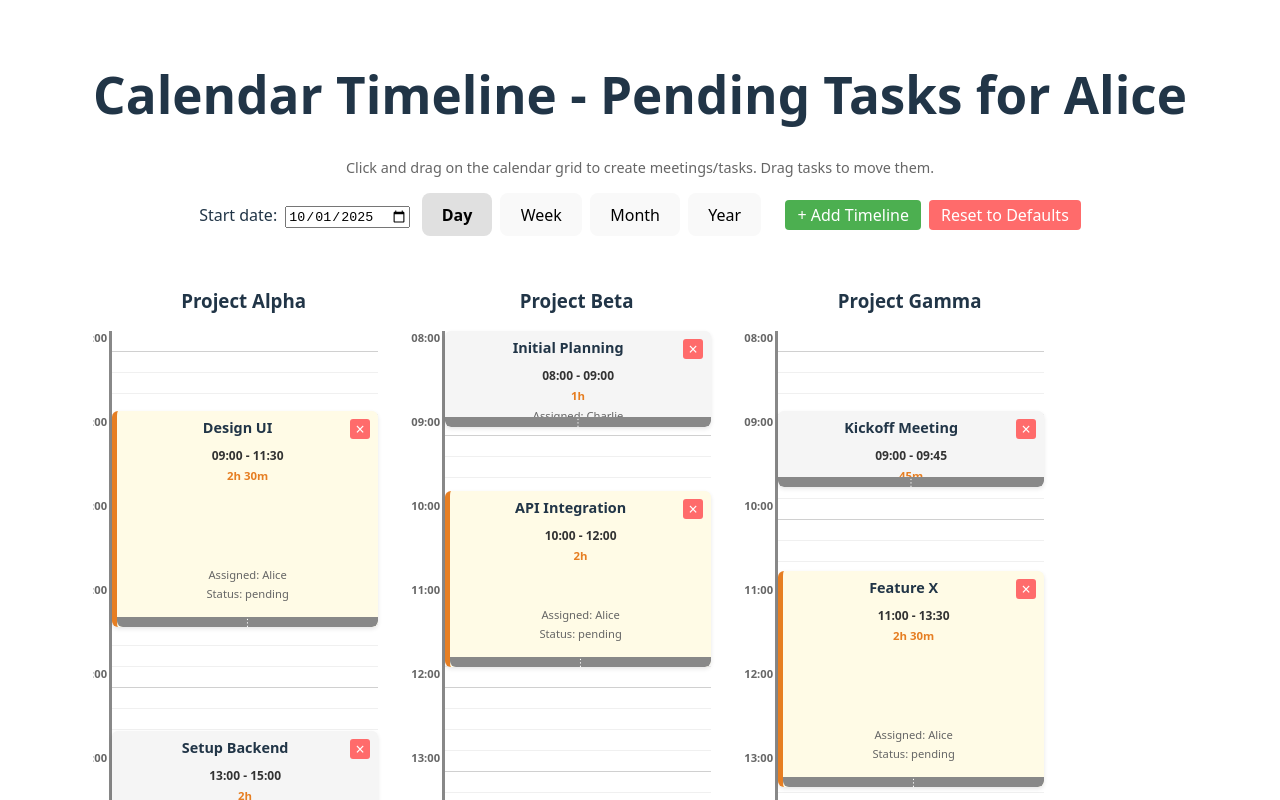
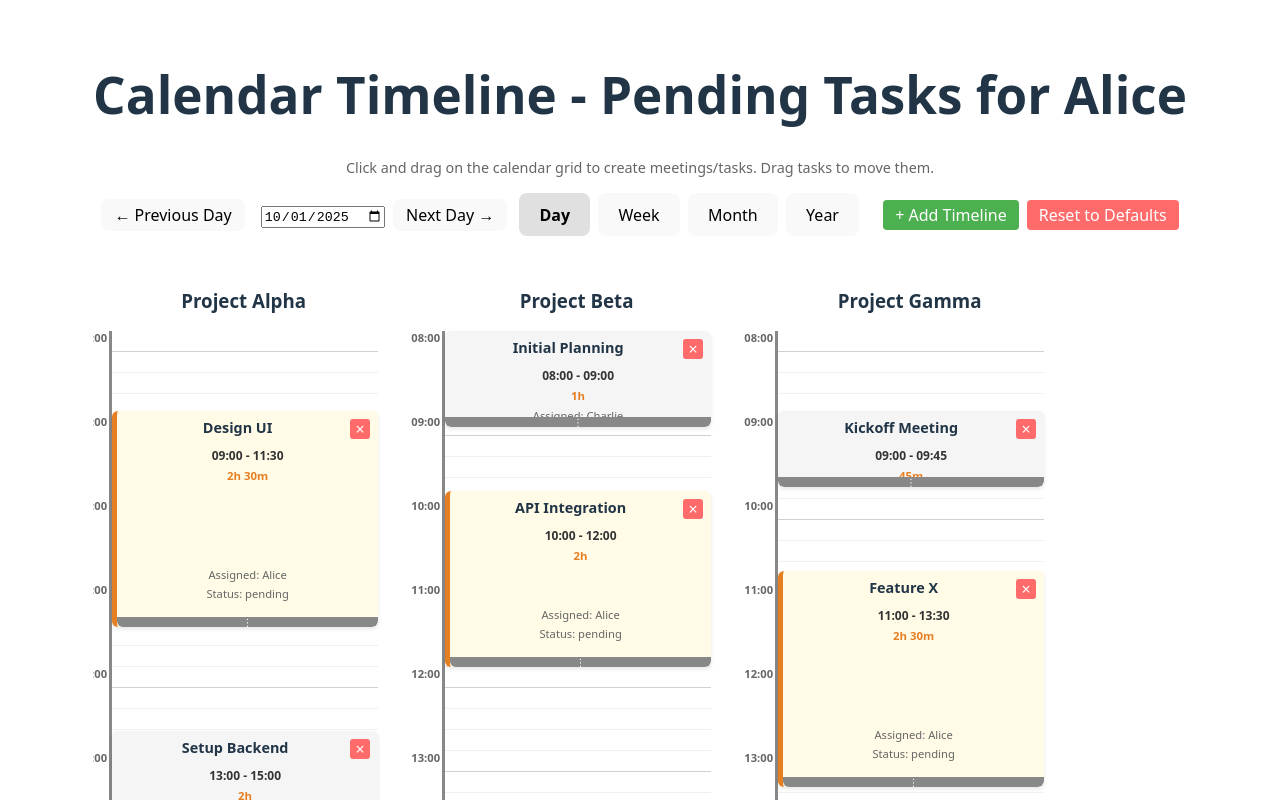
Before and after one commit to krzysztofdzido/mytimelines, a React (Vite) app: page / in a window 1280 px wide. Shown: the top 800 px of the page. Built offline with nearby package versions, Linux system fonts and the light colour scheme.

Commit message:
feat: date buttons

```diff
--- a/src/App.jsx
+++ b/src/App.jsx
@@ -264,6 +264,18 @@ function App() {
 		}
 	};
 
+	const goToPreviousDay = () => {
+		const date = new Date(startDate);
+		date.setDate(date.getDate() - 1);
+		setStartDate(date.toISOString().split('T')[0]);
+	};
+
+	const goToNextDay = () => {
+		const date = new Date(startDate);
+		date.setDate(date.getDate() + 1);
+		setStartDate(date.toISOString().split('T')[0]);
+	};
+
 	return (
 		<div>
 			<h1>Calendar Timeline - Pending Tasks for {person}</h1>
@@ -271,8 +283,17 @@ function App() {
 				Click and drag on the calendar grid to create meetings/tasks. Drag tasks to move them.
 			</p>
 			<div style={{ marginBottom: "1rem" }}>
-				<label style={{ marginRight: 12 }}>
-					Start date:
+				<button
+					onClick={goToPreviousDay}
+					style={{
+						marginRight: 8,
+						padding: "4px 12px",
+						cursor: "pointer",
+					}}
+				>
+					← Previous Day
+				</button>
+				<label style={{ marginRight: 8 }}>
 					<input
 						type="date"
 						value={startDate}
@@ -280,6 +301,16 @@ function App() {
 						style={{ marginLeft: 8 }}
 					/>
 				</label>
+				<button
+					onClick={goToNextDay}
+					style={{
+						marginRight: 12,
+						padding: "4px 12px",
+						cursor: "pointer",
+					}}
+				>
+					Next Day →
+				</button>
 				{RANGE_OPTIONS.map((opt) => (
 					<button
 						key={opt}
```
